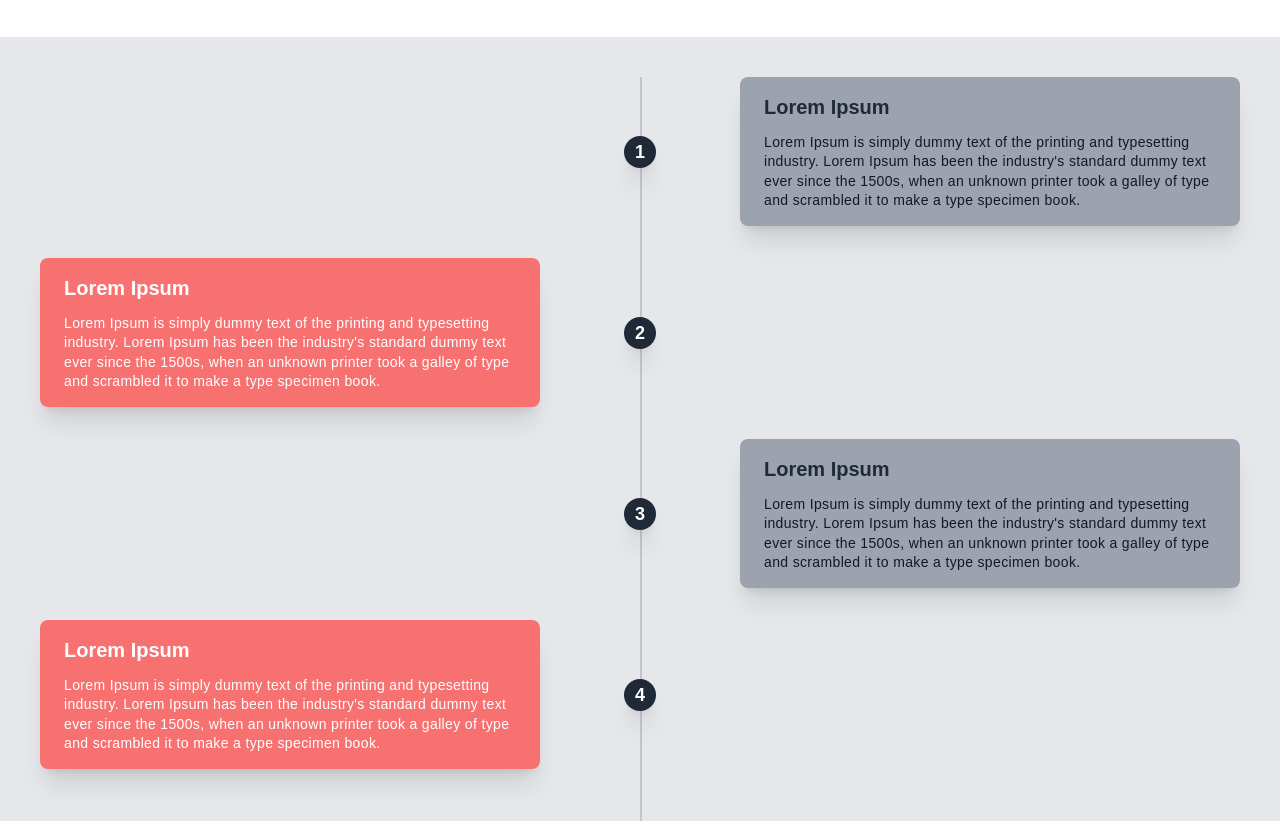
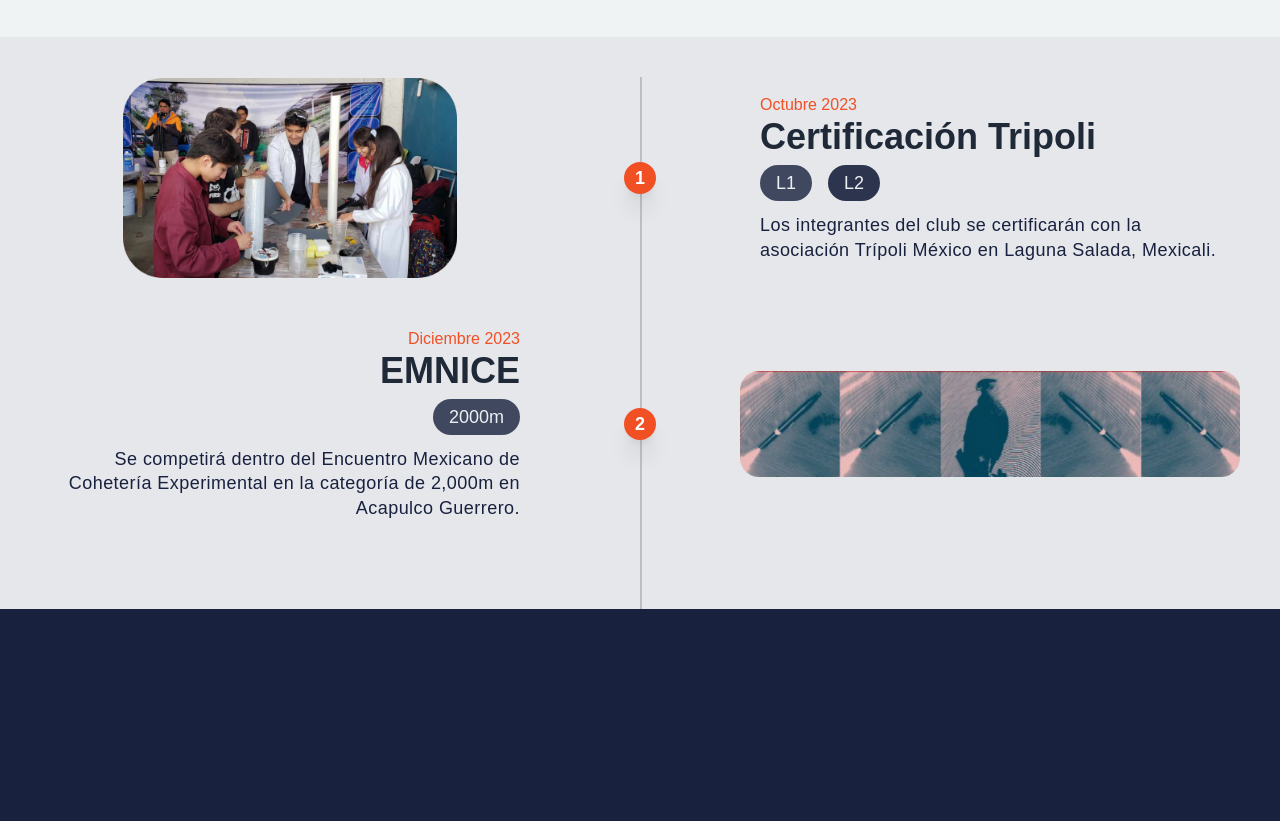
Before and after one commit to V-ivan11/betelgeuseWeb, a website: page public/index.html in a window 1280 px wide. Shown: the part 903-1724 px from the top of the page. After the commit the page ends 1512 px from the top, so only its background shows below. Drawn offline with Linux system fonts and the light colour scheme; a web font is replaced by a local one.

Commit message:
Mision section desktop

```diff
--- a/public/index.html
+++ b/public/index.html
@@ -5,7 +5,7 @@
     <meta charset="UTF-8">
     <meta name="viewport" content="width=device-width, initial-scale=1.0">
     <link rel="icon" href="images/betelgeuse.svg">
-    <title>Betelgeuse</title>
+    <title>Betelgeuse IPN</title>
     <meta name="description" content="Ingeniería de Cohetes y Nanosatélites Tripoli Rocketry Association L1 L2 L3">
     <meta name="keywords" content="Betelgeuse, betelguese, cohete, rocket, team, ipn, esime, escom, upitta">
     <link href="output.css" rel="stylesheet">
@@ -14,21 +14,17 @@
 <body class="bg-secondary text-primary font-fontlogo overflow-x-hidden">
 
     <header>
-        <div class="absolute md:fixed right-0 h-20 z-40 grid bg-primary text-secondary w-screen grid-cols-10 md:px-24">
+        <div
+            class="absolute md:fixed right-0 h-20 z-40 bg-primary text-secondary w-screen flex justify-between px-2 lg:px-24">
             <div class="flex flex-row col-span-2">
                 <div class="flex flex-col justify-center">
-                    <img src="images/betelgeuse.svg" class="w-12 h-12 md:w-16 md:h-16">
+                    <img src="images/betelgeuse.svg" class="w-12 md:w-14 aspect-square">
                 </div>
                 <div class="self-center pl-4">
                     <h1 class="text-lg font-bold md:text-xl">Betelgeuse</h1>
                 </div>
             </div>
-            <div class="grid col-span-3 justify-items-center">
-                <div class="self-center">
-
-                </div>
-            </div>
-            <div class="grid invisible grid-cols-5 col-span-5 lg:visible justify-items-center font-bold">
+            <div class="grid invisible grid-cols-5 order-last lg:visible justify-items-center font-bold w-1/2 xl:w-1/3">
                 <div class="self-center hover:scale-110">
                     <a href="#misiones">Misiones</a>
                 </div>
@@ -59,6 +55,9 @@
                         </h1>
                         <h2 class="text-2xl md:text-4xl font-bold text-center">Tripoli Rocketry Association L1 L2 L3
                         </h2>
+                        <div class=" mt-10 px-6 py-1 rounded-full hidden md:flex bg-white">
+                            <img src="images/esuelas.png" class="xl:h-24 md:h-16">
+                        </div>
                     </div>
                 </div>
             </div>
@@ -66,77 +65,56 @@
 
         <section>
             <!--Timeline-->
-            <div class="h-auto w-screen bg-primary text-secondary">
+            <div class="h-auto w-screen bg-quaternary text-secondary">
                 <h1 class="text-4xl md:text-6xl font-bold text-center pt-10">Misiones </h1>
                 <div class="relative mt-10">
 
                     <div class="container bg-gray-200 mx-auto w-full h-full">
                         <div class="relative wrap overflow-hidden p-10 h-full">
-                            <div class="border-2-2 absolute border-opacity-20 border-gray-700 h-full border"
+                            <div class="border-2-2 absolute border-opacity-20 border-secondary h-full border"
                                 style="left: 50%"></div>
                             <!-- right timeline -->
                             <div class="mb-8 flex justify-between items-center w-full right-timeline">
-                                <div class="order-1 w-5/12"></div>
-                                <div class="z-20 flex items-center order-1 bg-gray-800 shadow-xl w-8 h-8 rounded-full">
+                                <div class="order-1 w-5/12 justify-center flex">
+                                    <img src="images/trabajando.png" class="w-2/3">
+                                </div>
+                                <div class="z-20 flex items-center order-1 bg-tertiary shadow-xl w-8 h-8 rounded-full">
                                     <h1 class="mx-auto font-semibold text-lg text-white">1</h1>
                                 </div>
-                                <div class="order-1 bg-gray-400 rounded-lg shadow-xl w-5/12 px-6 py-4">
-                                    <h3 class="mb-3 font-bold text-gray-800 text-xl">Lorem Ipsum</h3>
-                                    <p class="text-sm leading-snug tracking-wide text-gray-900 text-opacity-100">Lorem
-                                        Ipsum is simply dummy text of the printing and typesetting industry. Lorem Ipsum
-                                        has been the industry's standard dummy text ever since the 1500s, when an
-                                        unknown printer took a galley of type and scrambled it to make a type specimen
-                                        book.</p>
+                                <div class="order-1 w-5/12 px-5 py-4 hover:scale-105">
+                                    <h5 class="text-tertiary">Octubre 2023</h5>
+                                    <h3 class="mb-2 font-bold text-gray-800 text-4xl">Certificación Tripoli</h3>
+                                    <div class="flex mb-3 flex-row text-lg text-quaternary space-x-4">
+                                        <div class="bg-secondary opacity-80 rounded-full px-4 py-1">L1</div>
+                                        <div class="bg-secondary opacity-90 rounded-full px-4 py-1">L2</div>
+                                    </div>
+                                    <p
+                                        class="text-lg font-light leading-snug tracking-wide text-secondary text-opacity-100">
+                                        Los
+                                        integrantes del club se certificarán con la
+                                        asociación Trípoli México en Laguna Salada, Mexicali.</p>
                                 </div>
                             </div>
 
                             <!-- left timeline -->
-                            <div class="mb-8 flex justify-between flex-row-reverse items-center w-full left-timeline">
-                                <div class="order-1 w-5/12"></div>
-                                <div class="z-20 flex items-center order-1 bg-gray-800 shadow-xl w-8 h-8 rounded-full">
-                                    <h1 class="mx-auto text-white font-semibold text-lg">2</h1>
+                            <div class="mb-8 flex flex-row-reverse justify-between items-center w-full left-timeline">
+                                <div class="order-1 w-5/12 justify-center flex-row-reverse">
+                                    <img src="images/cheryjr.png" class="h-2/3">
                                 </div>
-                                <div class="order-1 bg-red-400 rounded-lg shadow-xl w-5/12 px-6 py-4">
-                                    <h3 class="mb-3 font-bold text-white text-xl">Lorem Ipsum</h3>
+
+                                <div class="z-20 flex items-center order-1 bg-tertiary shadow-xl w-8 h-8 rounded-full">
+                                    <h1 class="mx-auto font-semibold text-lg text-white">2</h1>
+                                </div>
+                                <div class="order-1 w-5/12 px-5 py-4 flex flex-col text-end hover:scale-105">
+                                    <h5 class="text-tertiary text-end">Diciembre 2023</h5>
+                                    <h3 class="mb-2 font-bold text-gray-800 text-4xl">EMNICE</h3>
+                                    <div class="flex mb-3 flex-row-reverse text-lg text-quaternary space-x-4">
+                                        <div class="bg-secondary opacity-80 rounded-full px-4 py-1">2000m</div>
+                                    </div>
                                     <p
-                                        class="text-sm font-medium leading-snug tracking-wide text-white text-opacity-100">
-                                        Lorem Ipsum is simply dummy text of the printing and typesetting industry. Lorem
-                                        Ipsum has been the industry's standard dummy text ever since the 1500s, when an
-                                        unknown printer took a galley of type and scrambled it to make a type specimen
-                                        book.</p>
-                                </div>
-                            </div>
-
-                            <!-- right timeline -->
-                            <div class="mb-8 flex justify-between items-center w-full right-timeline">
-                                <div class="order-1 w-5/12"></div>
-                                <div class="z-20 flex items-center order-1 bg-gray-800 shadow-xl w-8 h-8 rounded-full">
-                                    <h1 class="mx-auto font-semibold text-lg text-white">3</h1>
-                                </div>
-                                <div class="order-1 bg-gray-400 rounded-lg shadow-xl w-5/12 px-6 py-4">
-                                    <h3 class="mb-3 font-bold text-gray-800 text-xl">Lorem Ipsum</h3>
-                                    <p class="text-sm leading-snug tracking-wide text-gray-900 text-opacity-100">Lorem
-                                        Ipsum is simply dummy text of the printing and typesetting industry. Lorem Ipsum
-                                        has been the industry's standard dummy text ever since the 1500s, when an
-                                        unknown printer took a galley of type and scrambled it to make a type specimen
-                                        book.</p>
-                                </div>
-                            </div>
-
-                            <!-- left timeline -->
-                            <div class="mb-8 flex justify-between flex-row-reverse items-center w-full left-timeline">
-                                <div class="order-1 w-5/12"></div>
-                                <div class="z-20 flex items-center order-1 bg-gray-800 shadow-xl w-8 h-8 rounded-full">
-                                    <h1 class="mx-auto text-white font-semibold text-lg">4</h1>
-                                </div>
-                                <div class="order-1 bg-red-400 rounded-lg shadow-xl w-5/12 px-6 py-4">
-                                    <h3 class="mb-3 font-bold text-white text-xl">Lorem Ipsum</h3>
-                                    <p
-                                        class="text-sm font-medium leading-snug tracking-wide text-white text-opacity-100">
-                                        Lorem Ipsum is simply dummy text of the printing and typesetting industry. Lorem
-                                        Ipsum has been the industry's standard dummy text ever since the 1500s, when an
-                                        unknown printer took a galley of type and scrambled it to make a type specimen
-                                        book.</p>
+                                        class="text-lg font-light leading-snug tracking-wide text-secondary text-opacity-100">
+                                        Se competirá dentro del Encuentro Mexicano de Cohetería Experimental en la
+                                        categoría de 2,000m en Acapulco Guerrero.</p>
                                 </div>
                             </div>
                         </div>
--- a/tailwind.config.js
+++ b/tailwind.config.js
@@ -10,7 +10,7 @@
         'primary': '#FFF',
         'secondary': '#18213E',
         'tertiary': '#F15025',
-        'quaternary': '#CA660C',
+        'quaternary': '#EFF3F4',
         'quinary': '#1E535F'
       },
       backgroundImage:{
```
Also changed, not shown: public/images/ESCOM.png (deleted), public/images/ESIME.png (deleted), public/images/cheryjr.png (added), public/images/esiquie.png (deleted), public/images/esuelas.png (added), public/images/tese.png (deleted), public/images/trabajando.png (added), public/images/upiita.png (deleted), public/images/uvm.png (deleted), public/output.css.
